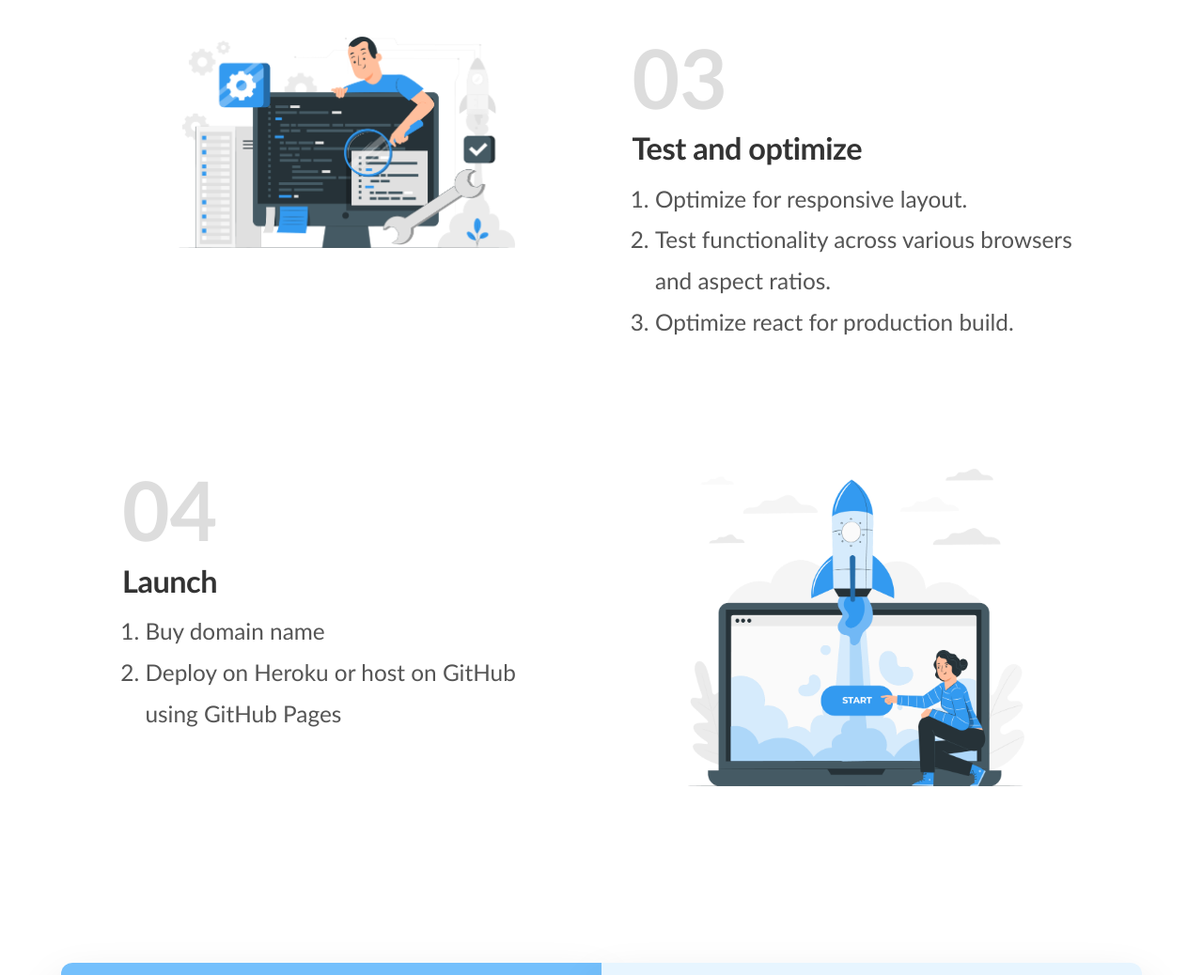
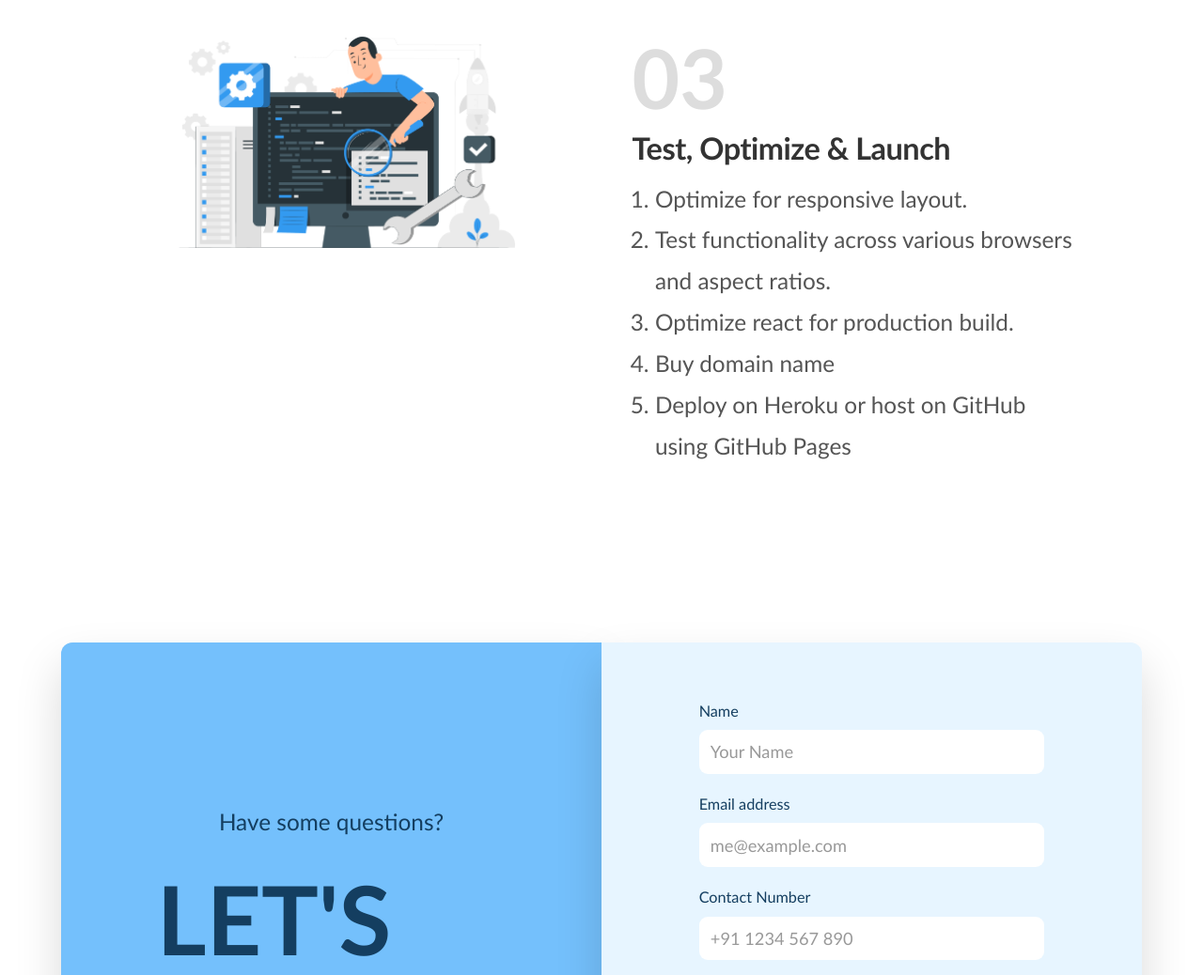
Before and after one commit to Sahilpingale/portfolio, a plain HTML site: page index.html in a window 1280 px wide. Shown: the part 3800-4838 px from the top of the page at 94% size. Drawn offline with nearby package versions, Linux system fonts and the light colour scheme.

Commit message:
Visual improvements

```diff
--- a/index.html
+++ b/index.html
@@ -1031,7 +1031,7 @@
             <div class="step-4__text process-text-box">
               <p class="process-number">03</p>
               <div>
-                <h3 class="heading-tertiary mb-1">Test and optimize</h3>
+                <h3 class="heading-tertiary mb-1">Test, Optimize & Launch</h3>
                 <ol class="process-description">
                   <!-- Making sure your website works as expected across all major
                   browsers. Testing with different aspect ratios -->
@@ -1043,12 +1043,16 @@
                   <li class="process-list">
                     Optimize react for production build.
                   </li>
+                  <li class="process-list">Buy domain name</li>
+                  <li class="process-list">
+                    Deploy on Heroku or host on GitHub using GitHub Pages
+                  </li>
                 </ol>
               </div>
             </div>
           </div>
           <!-- STEP 5 -->
-          <div class="container grid grid-col-2">
+          <!-- <div class="container grid grid-col-2">
             <div class="step-5__text process-text-box">
               <p class="process-number">04</p>
               <div>
@@ -1067,7 +1071,7 @@
                 alt="Discussion process with client"
               />
             </div>
-          </div>
+          </div> -->
         </div>
       </section>
 
```
